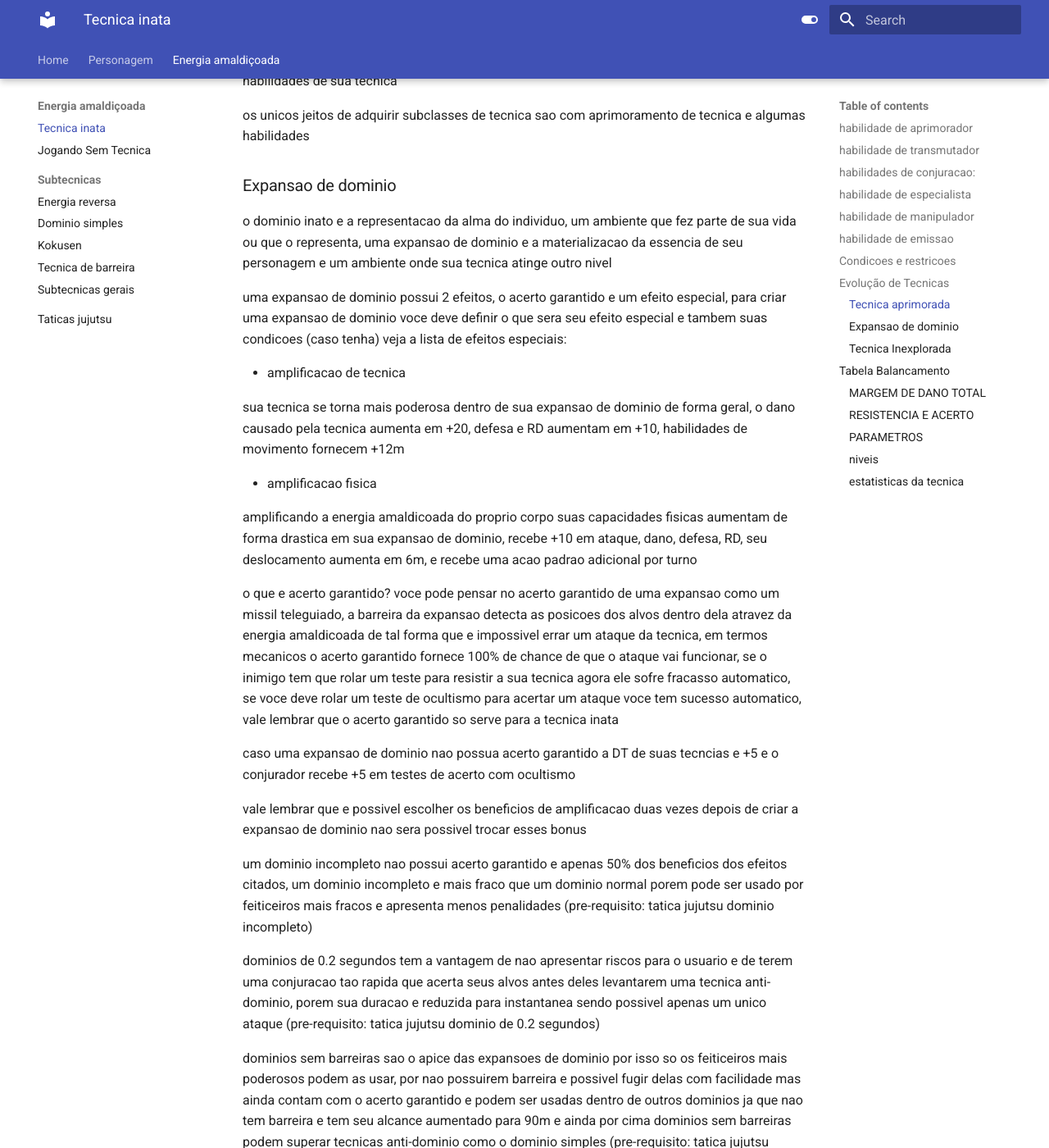
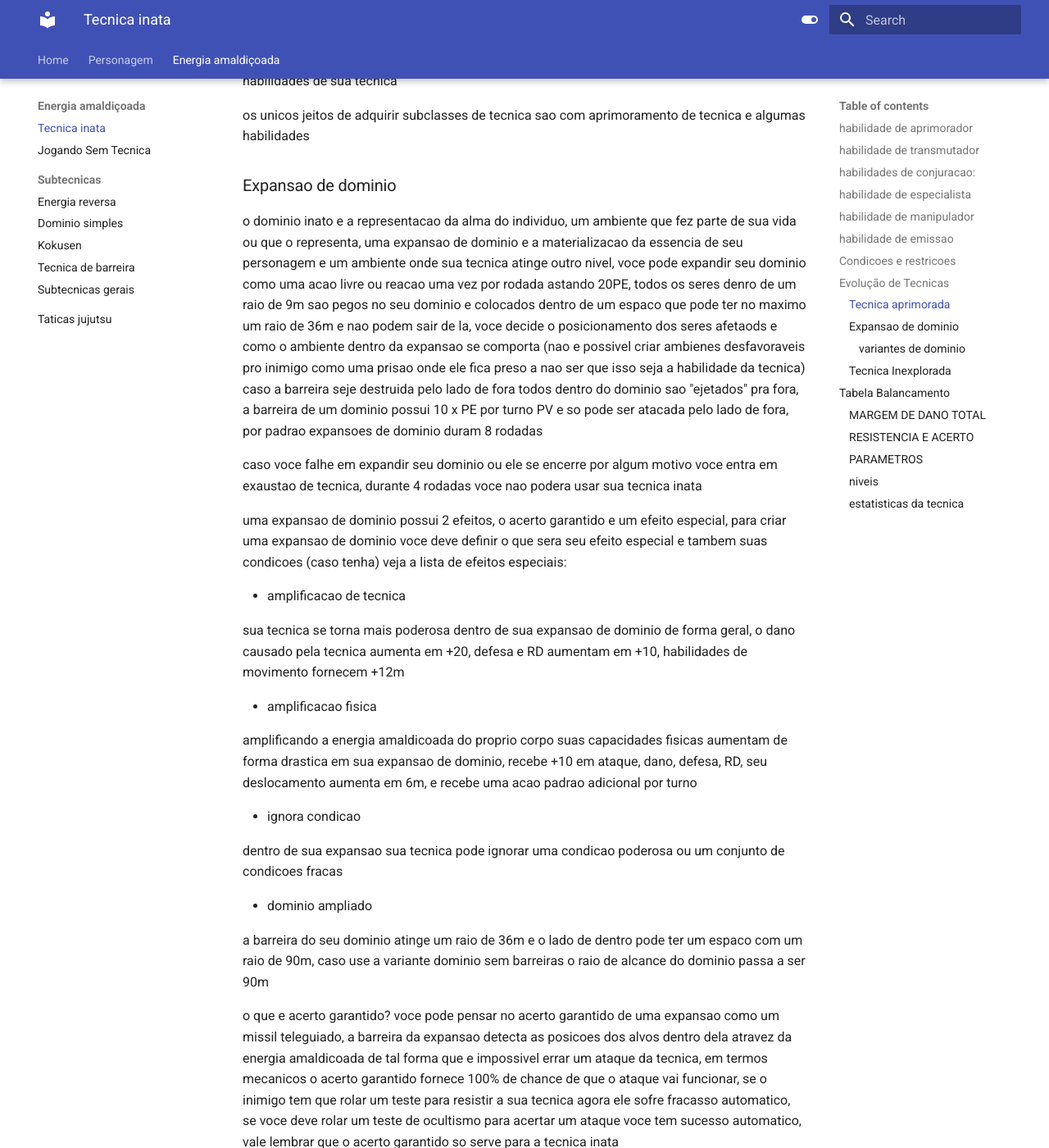
Before and after one commit to nerdolagens/SK-RPG-docs, an MkDocs documentation site: the page built from docs/cursedEnergy/inata.md, in a window 1280 px wide and 1400 px high, scrolled down 4865 px. Shown: the whole window at 82% size. Built offline with MkDocs 1.6.1 and Material for MkDocs 9.7.7, drawn with Linux system fonts in a browser that asks for light colours; some of the changed text lies outside the part shown.

Commit message:
Update inata.md

```diff
--- a/docs/cursedEnergy/inata.md
+++ b/docs/cursedEnergy/inata.md
@@ -110,7 +110,9 @@ os unicos jeitos de adquirir subclasses de tecnica sao com aprimoramento de tecn
 
 ### Expansao de dominio
 
-o dominio inato e a representacao da alma do individuo, um ambiente que fez parte de sua vida ou que o representa, uma expansao de dominio e a materializacao da essencia de seu personagem e um ambiente onde sua tecnica atinge outro nivel
+o dominio inato e a representacao da alma do individuo, um ambiente que fez parte de sua vida ou que o representa, uma expansao de dominio e a materializacao da essencia de seu personagem e um ambiente onde sua tecnica atinge outro nivel, voce pode expandir seu dominio como uma acao livre ou reacao uma vez por rodada astando 20PE, todos os seres denro de um raio de 9m sao pegos no seu dominio e colocados dentro de um espaco que pode ter no maximo um raio de 36m e nao podem sair de la, voce decide o posicionamento dos seres afetaods e como o ambiente dentro da expansao se comporta (nao e possivel criar ambienes desfavoraveis pro inimigo como uma prisao onde ele fica preso a nao ser que isso seja a habilidade da tecnica) caso a barreira seje destruida pelo lado de fora todos dentro do dominio sao "ejetados" pra fora, a barreira de um dominio possui 10 x PE por turno PV e so pode ser atacada pelo lado de fora, por padrao expansoes de dominio duram 8 rodadas
+
+caso voce falhe em expandir seu dominio ou ele se encerre por algum motivo voce entra em exaustao de tecnica, durante 4 rodadas voce nao podera usar sua tecnica inata
 
 uma expansao de dominio possui 2 efeitos, o acerto garantido e um efeito especial, para criar uma expansao de dominio voce deve definir o que sera seu efeito especial e tambem suas condicoes (caso tenha) veja a lista de efeitos especiais:
 
@@ -120,18 +122,32 @@ uma expansao de dominio possui 2 efeitos, o acerto garantido e um efeito especia
 
 - amplificacao fisica
 
-  amplificando a energia amaldicoada do proprio corpo suas capacidades fisicas aumentam de forma drastica em sua expansao de dominio, recebe +10 em ataque, dano, defesa,      RD, seu deslocamento aumenta em 6m, e recebe uma acao padrao adicional por turno
+  amplificando a energia amaldicoada do proprio corpo suas capacidades fisicas aumentam de forma drastica em sua expansao de dominio, recebe +10 em ataque, dano, defesa, RD, seu deslocamento aumenta em 6m, e recebe uma acao padrao adicional por turno
+
+- ignora condicao
+
+  dentro de sua expansao sua tecnica pode ignorar uma condicao poderosa ou um conjunto de condicoes fracas
+
+- dominio ampliado
+
+  a barreira do seu dominio atinge um raio de 36m e o lado de dentro pode ter um espaco com um raio de 90m, caso use a variante dominio sem barreiras o raio de alcance do dominio passa a ser 90m
 
 o que e acerto garantido?
 voce pode pensar no acerto garantido de uma expansao como um missil teleguiado, a barreira da expansao detecta as posicoes dos alvos dentro dela atravez da energia amaldicoada de tal forma que e impossivel errar um ataque da tecnica, em termos mecanicos o acerto garantido fornece 100% de chance de que o ataque vai funcionar, se o inimigo tem que rolar um teste para resistir a sua tecnica agora ele sofre fracasso automatico, se voce deve rolar um teste de ocultismo para acertar um ataque voce tem sucesso automatico, vale lembrar que o acerto garantido so serve para a tecnica inata
 
-caso uma expansao de dominio nao possua acerto garantido a DT de suas tecncias e +5 e o conjurador recebe +5 em testes de acerto com ocultismo
+para tornar o jogo mais divertido e menos quebrado alguns tipos de efeitos so podem ser aplicados com acerto garantido apenas uma vez depois de expandir o dominio como atordoamento, agarrao, etc, pois se toda rodada for usado um efeito desse calibre o combate comeca a ficar desbalanceado, e chato
 
-vale lembrar que e possivel escolher os beneficios de amplificacao duas vezes depois de criar a expansao de dominio nao sera possivel trocar esses bonus
+#### variantes de dominio
 
-um dominio incompleto nao possui acerto garantido e apenas 50% dos beneficios dos efeitos citados, um dominio incompleto e mais fraco que um dominio normal porem pode ser usado por feiticeiros mais fracos e apresenta menos penalidades (pre-requisito: tatica jujutsu dominio incompleto)
+- Dominio incompleto
 
-dominios de 0.2 segundos tem a vantagem de nao apresentar riscos para o usuario e de terem uma conjuracao tao rapida que acerta seus alvos antes deles levantarem uma tecnica anti-dominio, porem sua duracao e reduzida para instantanea sendo possivel apenas um unico ataque (pre-requisito: tatica jujutsu dominio de 0.2 segundos)
+  um metodo usado por feiticeiros menos experientes para expandir um dominio de forma mais barata, uma vez por rodada voce pode gastar uma acao livre ou uma reacao e 10PE para expandir seu dominio de forma incompleta mas ele perde sua barreira e seu acerto garantido afetando os seres que estejam a 9m de distancia durando 4 rpdadas, caso saia de dentro do dminio ele e dissipado, ao encerrar seu dominio incompleto voce fica 2 rodadas sem a tecnica
+
+  voce pode usar dominio incompleto 3 niveis antes de liberar expansao de dominio e se for veterano em ocultismo, vale lembrar que voce so pode usar dominio incompleo se voce decidir pegar expansao de dominio ao invez de tecnica inexplorada
+
+- Dominio instataneo
+
+em troca da duracao de seu dominio voce o expande de uma forma tao rapida que
 
 dominios sem barreiras sao o apice das expansoes de dominio por isso so os feiticeiros mais poderosos podem as usar, por nao possuirem barreira e possivel fugir delas com facilidade mas ainda contam com o acerto garantido e podem ser usadas dentro de outros dominios ja que nao tem barreira e tem seu alcance aumentado para 90m e ainda por cima dominios sem barreiras podem superar tecnicas anti-dominio como o dominio simples (pre-requisito: tatica jujutsu dominio sem barreira)
 
```
